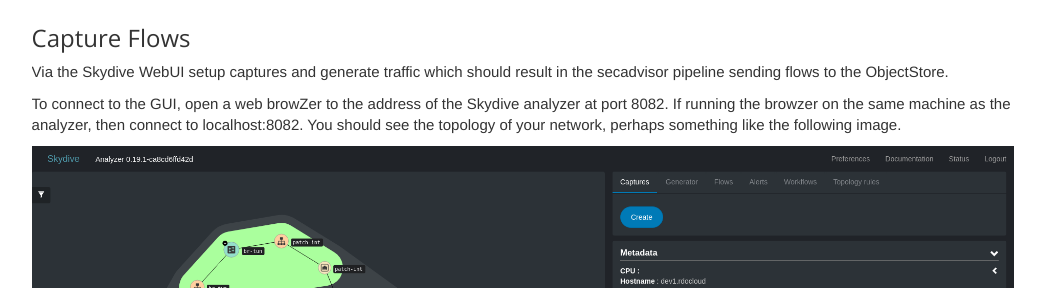
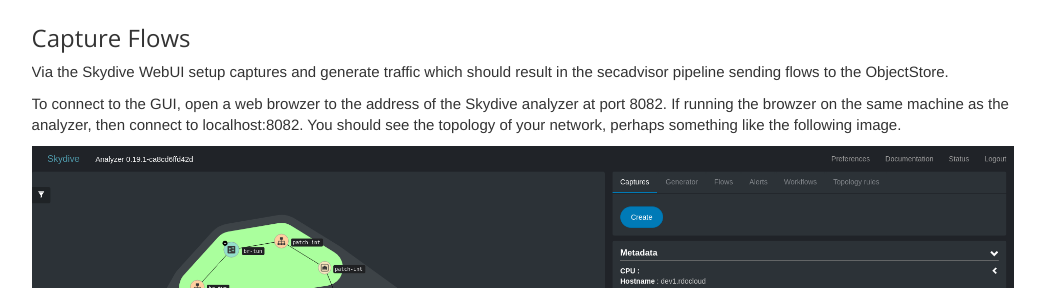
Before and after one commit to skydive-project/skydive.network, a Jekyll site: the page built from blog/secadvisor.md, in a window 1280 px wide and 900 px high, scrolled down 4058 px. Shown: the part 165-453 px from the top of the window, without its empty margins (117-1162 px from the left). Built offline with Jekyll 4.4.1, drawn with Linux system fonts in a browser that asks for light colours; nearby versions of some CDN libraries; some of the changed text lies outside the part shown.

Commit message:
minor text update

```diff
--- a/blog/secadvisor.md
+++ b/blog/secadvisor.md
@@ -218,7 +218,7 @@
 Via the Skydive WebUI setup captures and generate traffic which should
 result in the secadvisor pipeline sending flows to the ObjectStore.
 
-To connect to the GUI, open a web browZer to the address of the Skydive analyzer at port 8082. If running the browzer on the same machine as the analyzer, then connect to localhost:8082.
+To connect to the GUI, open a web browzer to the address of the Skydive analyzer at port 8082. If running the browzer on the same machine as the analyzer, then connect to localhost:8082.
 You should see the topology of your network, perhaps something like the following image.
 
 <p class="center">
```
Also changed, not shown: other parts of blog/secadvisor.md (+1 -1 lines).
